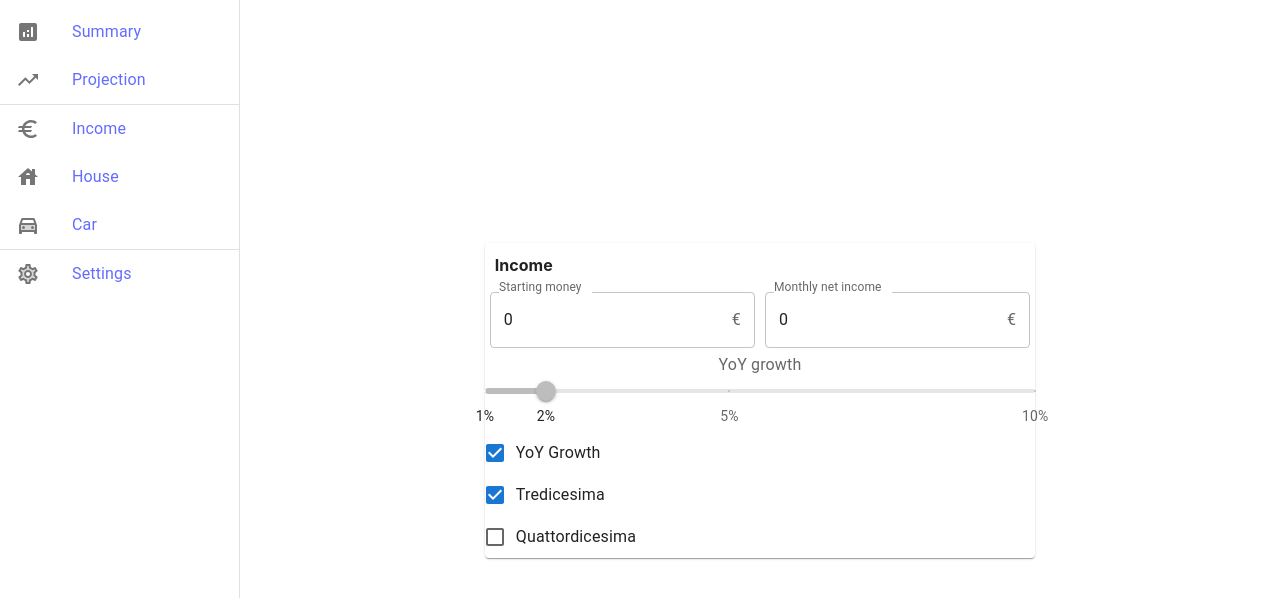
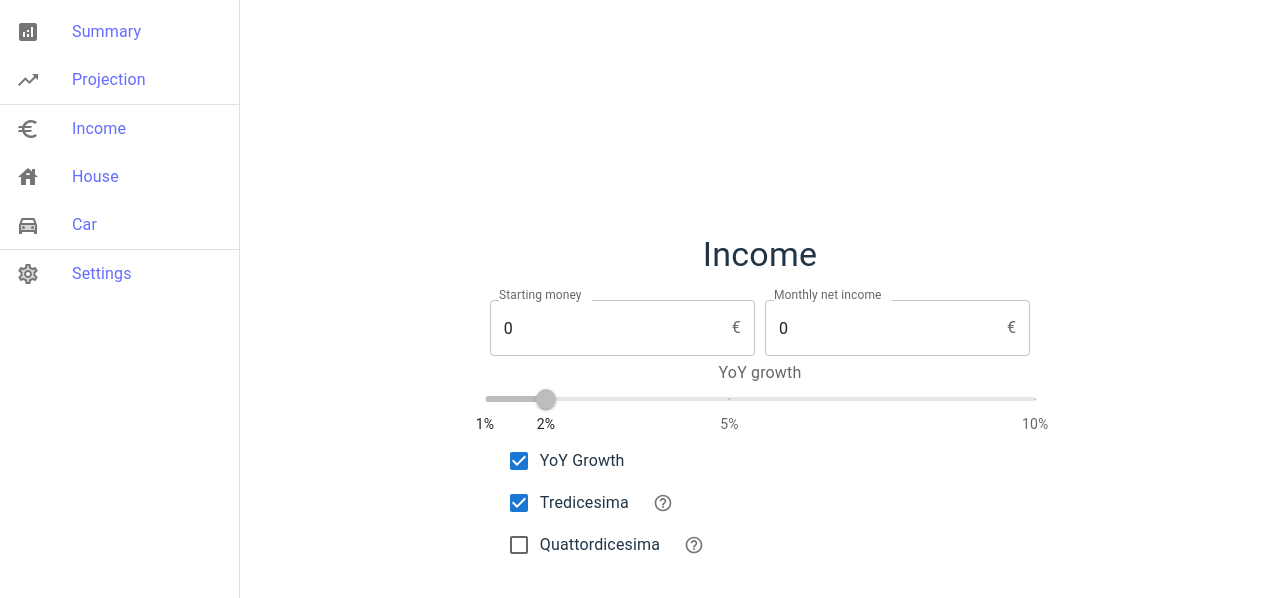
Before and after one commit to giovannibaratta/when-will-i-go-broke, a React (Vite) app: page /income in a window 1280 px wide. Shown: the top 598 px of the page. Built offline with nearby package versions, Linux system fonts and the light colour scheme.

Commit message:
Add tooltips and remove paper in IncomeComponent.tsx
Signed-off-by: Giovanni Baratta <bargiovi@hotmail.it>

```diff
--- a/src/components/IncomeComponent.tsx
+++ b/src/components/IncomeComponent.tsx
@@ -1,4 +1,14 @@
-import {Checkbox, FormControlLabel, FormGroup, InputLabel, Paper, Slider, styled} from "@mui/material"
+import {
+  Checkbox,
+  Container,
+  FormControlLabel,
+  FormGroup,
+  IconButton,
+  InputLabel,
+  Slider,
+  Tooltip,
+  Typography
+} from "@mui/material"
 import {CurrencyInputField} from "./shared/CurrencyInputField.tsx"
 import React, {ChangeEvent, useEffect, useState} from "react"
 import {Either} from "fp-ts/Either"
@@ -12,6 +22,7 @@ import {
   setTredicesima as setTredicesimaAction,
   setYoyGrowth as setYoyGrowthAction
 } from "../state/income/income-reducer.ts"
+import HelpOutlineOutlinedIcon from "@mui/icons-material/HelpOutlineOutlined"
 
 interface IncomeComponentProps {
 }
@@ -109,8 +120,8 @@ export const IncomeComponent: React.FC<IncomeComponentProps> = (_: IncomeCompone
   })
 
   return (
-    <Paper elevation={1} sx={{marginBottom: "10px", marginTop: "10px"}}>
-      <Title>Income</Title>
+    <Container>
+      <Typography variant={"h4"} sx={{marginBottom: "20px"}}>Income</Typography>
       <CurrencyInputField label={"Starting money"}
                           validate={validateGreaterOrEqualToZero} defaultValue={startingMoney}
                           inputProps={{step: STARTING_MONEY_STEP_INCREMENT}} onValueChange={onStartingMoneyChange}
@@ -136,20 +147,25 @@ export const IncomeComponent: React.FC<IncomeComponentProps> = (_: IncomeCompone
       />
 
       <FormGroup>
-        <FormControlLabel control={<Checkbox defaultChecked onChange={onYoyCheckboxChange} />} label="YoY Growth" />
-        <FormControlLabel control={<Checkbox defaultChecked onChange={onTredicesimaChange} />} label="Tredicesima" />
-        <FormControlLabel control={<Checkbox onChange={onQuattordicesimaChange} />} label="Quattordicesima" />
+        <Container style={{display: "flex", justifyContent: "flex-start"}}><FormControlLabel
+          control={<Checkbox defaultChecked onChange={onYoyCheckboxChange} />} label="YoY Growth" /></Container>
+        <Container style={{display: "flex", justifyContent: "flex-start"}}><FormControlLabel
+          control={<Checkbox defaultChecked onChange={onTredicesimaChange} />}
+          label="Tredicesima" /><Tooltip title="Add an extra payslip in Decemeber">
+          <IconButton>
+            <HelpOutlineOutlinedIcon fontSize={"small"} />
+          </IconButton>
+        </Tooltip></Container>
+        <Container style={{display: "flex", justifyContent: "flex-start"}}><FormControlLabel
+          control={<Checkbox onChange={onQuattordicesimaChange} />} label="Quattordicesima" /><Tooltip
+          title="Add an extra payslip in June">
+          <IconButton>
+            <HelpOutlineOutlinedIcon fontSize={"small"} />
+          </IconButton>
+        </Tooltip></Container>
       </FormGroup>
-
-
-    </Paper>
+    </Container>
   )
 }
 
 const validateGreaterOrEqualToZero = (value: number): Either<string, true> => value >= 0 ? either.right(true) : either.left("Value must be greater or equal to 0")
-
-const Title = styled("div")(() => ({
-  padding: "10px",
-  fontWeight: "bold",
-  textAlign: "left"
-}))
```
